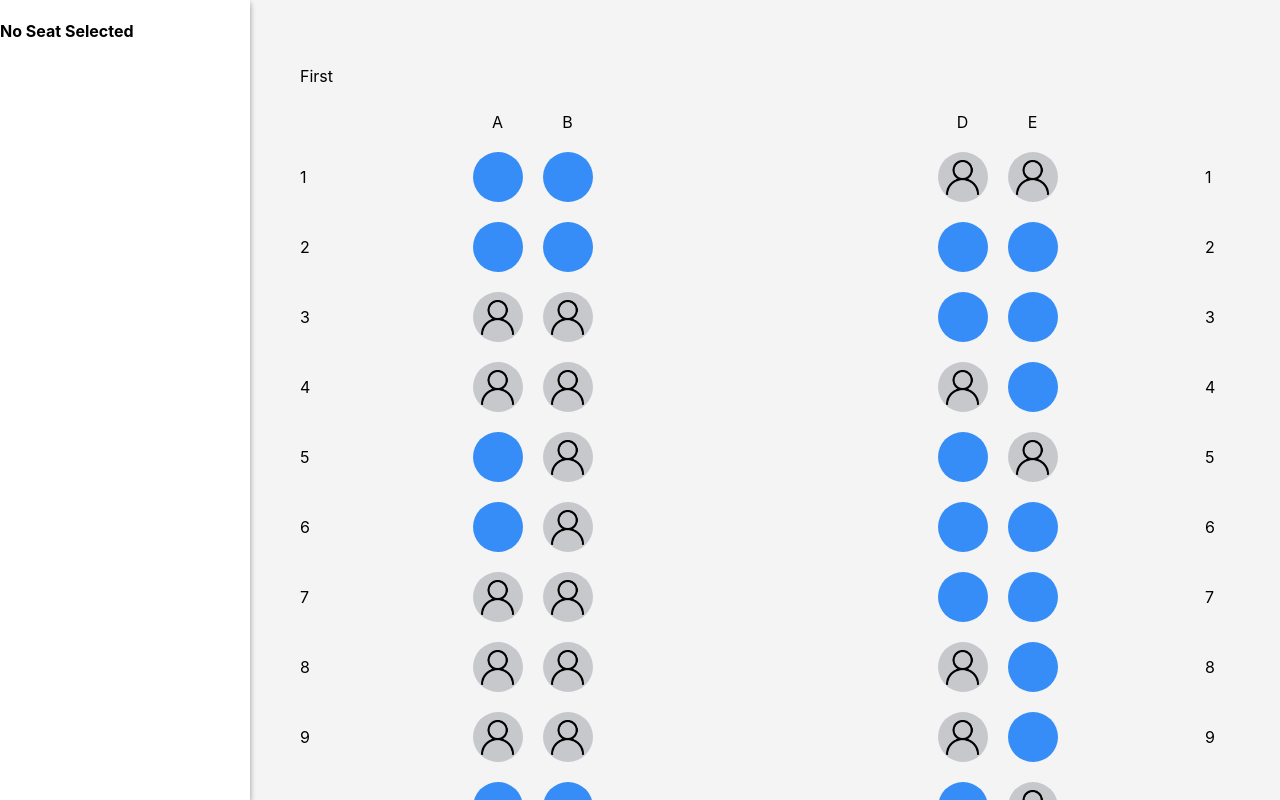
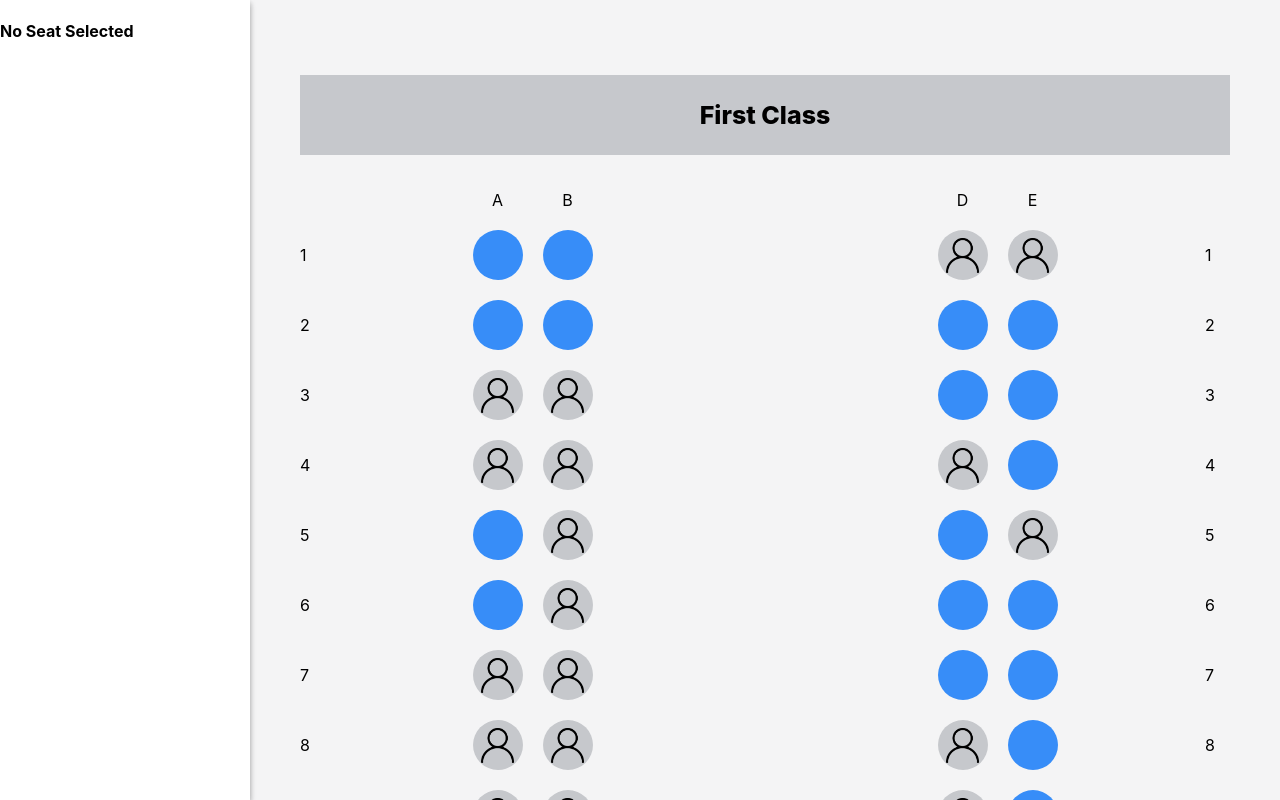
Before and after one commit to nbond211/lola_seats, a React (Create React App) app: page / in a window 1280 px wide. Built offline with nearby package versions, Linux system fonts and the light colour scheme.

Commit message:
adds styling for titles of cabin classes

```diff
--- a/src/components/Cabin/Cabin.css
+++ b/src/components/Cabin/Cabin.css
@@ -1,3 +1,11 @@
+.cabin {
+    margin-bottom: 100px;
+}
+
+.cabin:last-of-type {
+    margin-bottom: 0;
+}
+
 .letterLabelRow {
     display: flex;
     justify-content: space-around;
--- a/src/components/Cabin/index.js
+++ b/src/components/Cabin/index.js
@@ -37,8 +37,8 @@ class Cabin extends Component {
     });
 
     return (
-      <div id="Cabin">
-        <p>{cabinClass}</p>
+      <div className="cabin">
+        <p className="cabinClass">{`${cabinClass} Class`}</p>
         <div className="letterLabelRow">{letterLabelComponents}</div>
         { rowComponents }
       </div>
--- a/src/components/Row/Row.css
+++ b/src/components/Row/Row.css
@@ -19,3 +19,11 @@
 .seatGroup {
     display: flex;
 }
+
+.cabinClass {
+    background-color: var(--occupied-seat-color);
+    text-align: center;
+    padding: 25px;
+    font-size: 25px;
+    font-weight: 800;
+}
```
